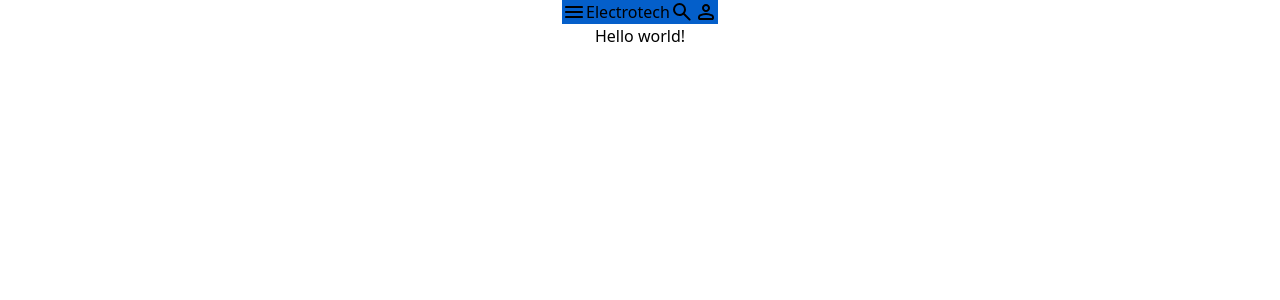
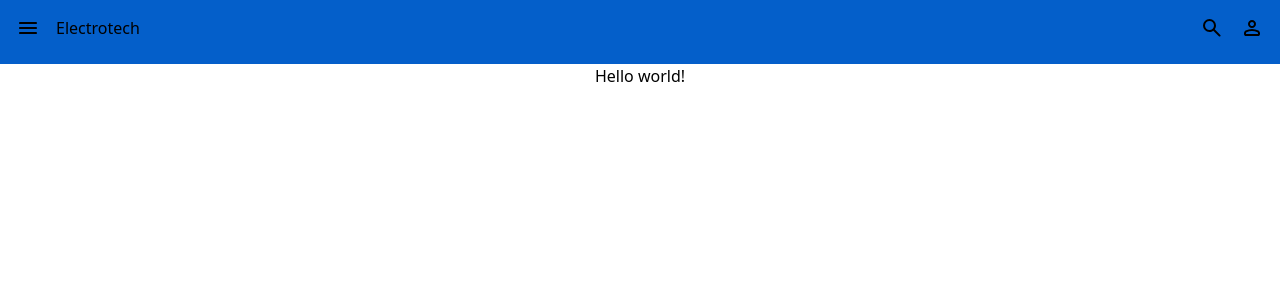
Before and after one commit to brayancastillejo/electrotech, a React (Vite) app: page / in a window 1280 px wide. Shown: the top 300 px of the page. Built offline with nearby package versions, Linux system fonts and the light colour scheme.

Commit message:
Fit add routing
React Router dependency added and minor styles improvement to Header component

```diff
--- a/src/components/Header.tsx
+++ b/src/components/Header.tsx
@@ -4,9 +4,9 @@ import UserIcon from "./icons/UserIcon";
 
 export default function Header() {
   return (
-    <header className="bg-primary flex">
+    <header className="bg-primary flex h-16 w-full gap-4 p-4">
       <HamburgerIcon />
-      <h2>Electrotech</h2>
+      <h2 className="mr-auto">Electrotech</h2>
       <SearchIcon />
       <UserIcon />
     </header>
--- a/src/main.tsx
+++ b/src/main.tsx
@@ -1,10 +1,28 @@
 import React from "react";
 import ReactDOM from "react-dom/client";
+import { createBrowserRouter, RouterProvider } from "react-router-dom";
 import App from "./App.tsx";
 import "./index.css";
+import Login from "./components/Login.tsx";
+import Register from "./components/Register.tsx";
+
+const router = createBrowserRouter([
+  {
+    path: "/",
+    element: <App />,
+  },
+  {
+    path: "/login",
+    element: <Login />,
+  },
+  {
+    path: "/register",
+    element: <Register />,
+  },
+]);
 
 ReactDOM.createRoot(document.getElementById("root")!).render(
   <React.StrictMode>
-    <App />
+    <RouterProvider router={router} />
   </React.StrictMode>,
 );
```
